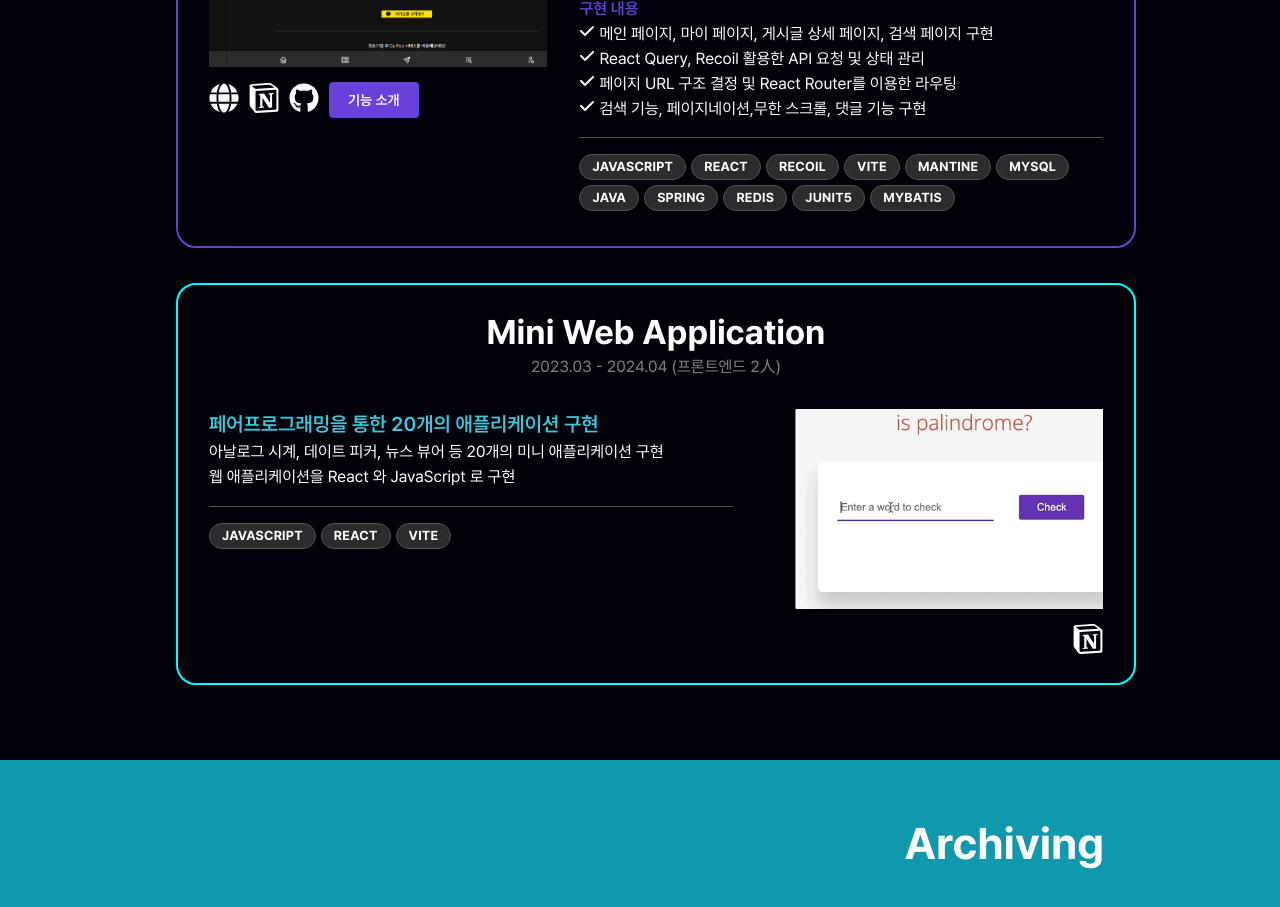
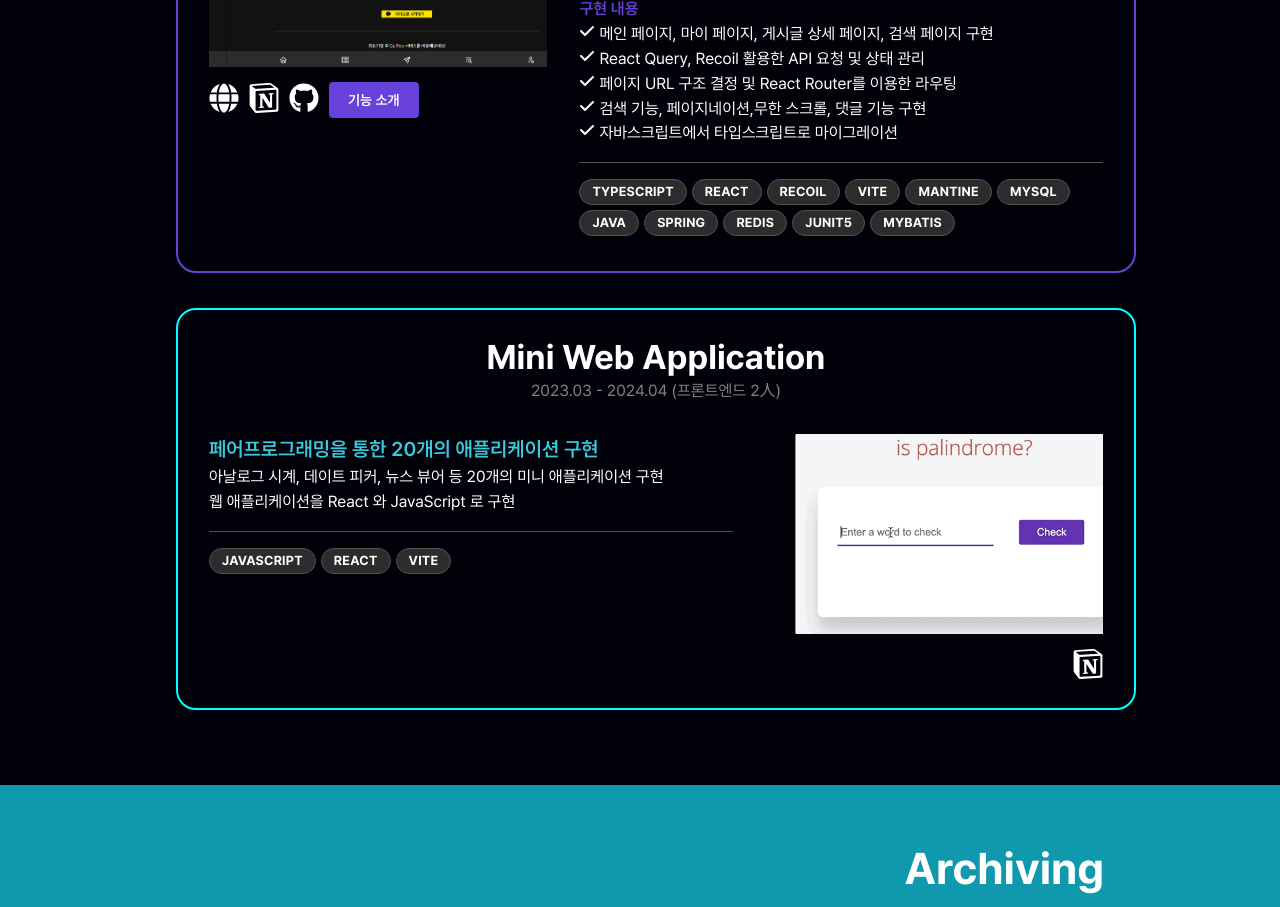
Before and after one commit to yunseul-dev/my-portfolio, a React (Vite) app: page / in a window 1280 px wide. Shown: the part 3100-4007 px from the top of the page. Built offline with nearby package versions, Linux system fonts and the light colour scheme.

Commit message:
Design: text 내용 수정

```diff
--- a/src/components/Projects/CulPop.jsx
+++ b/src/components/Projects/CulPop.jsx
@@ -9,7 +9,7 @@ const CulPop = () => {
   const [opened, { open, close }] = useDisclosure(false);
 
   const skills = [
-    'Javascript',
+    'TypeScript',
     'React',
     'Recoil',
     'Vite',
@@ -104,6 +104,9 @@ const CulPop = () => {
           <Text>
             <FaCheck /> 검색 기능, 페이지네이션,무한 스크롤, 댓글 기능 구현
           </Text>
+          <Text>
+            <FaCheck /> 자바스크립트에서 타입스크립트로 마이그레이션
+          </Text>
           <Divider my="md" />
           <Flex pb={10} gap={5} wrap={'wrap'}>
             {skills.map(skill => (
```
